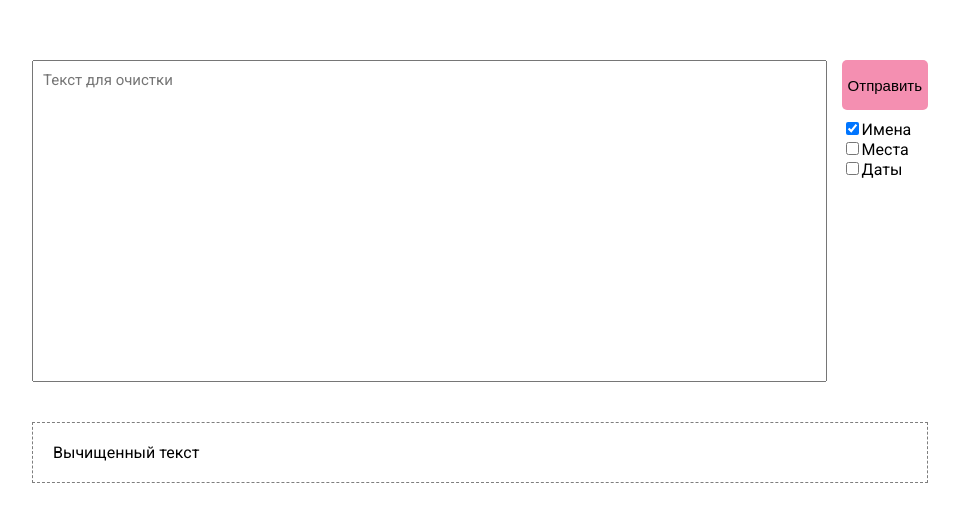
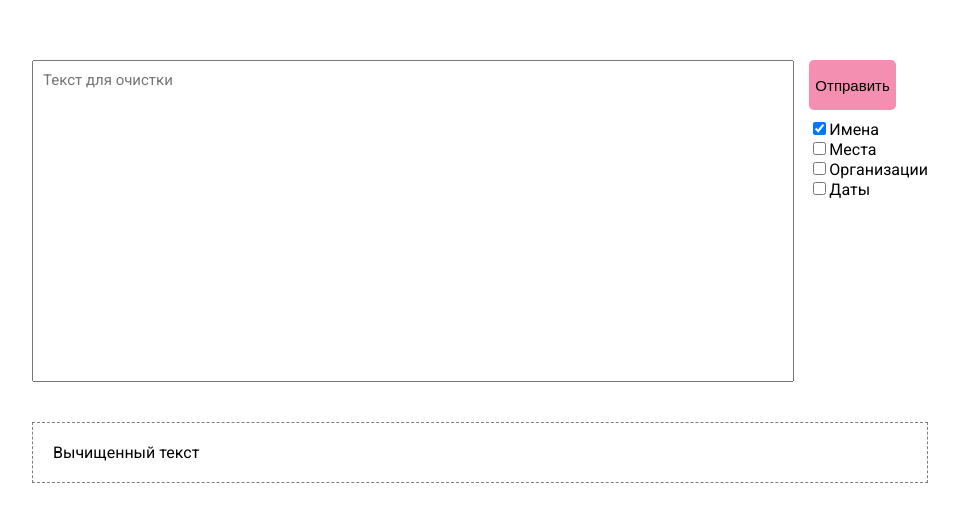
Before and after one commit to DustJoIt/anonimizer-front, a React (Create React App) app: page / in a window 1280 px wide. Shown: the top 522 px of the page, without its empty margins (160-1119 px from the left). Built offline with nearby package versions, Linux system fonts and the light colour scheme.

Commit message:
организации

```diff
--- a/src/App.js
+++ b/src/App.js
@@ -38,6 +38,8 @@ function App() {
                         <label for="PER">Имена</label><br />
                         <input type="checkbox" id="LOC" onChange={(e) => {setOptions(prev => ({...prev, LOC: e.target.checked}))}} checked={options['LOC']} />
                         <label for="LOC">Места</label><br />
+                        <input type="checkbox" id="ORG" onChange={(e) => {setOptions(prev => ({...prev, ORG: e.target.checked}))}} checked={options['ORG']} />
+                        <label for="ORG">Организации</label><br />
                         <input type="checkbox" id="DAT" onChange={(e) => {setOptions(prev => ({...prev, DAT: e.target.checked}))}} checked={options['DAT']} />
                         <label for="DAT">Даты</label>
                     </div>
```
